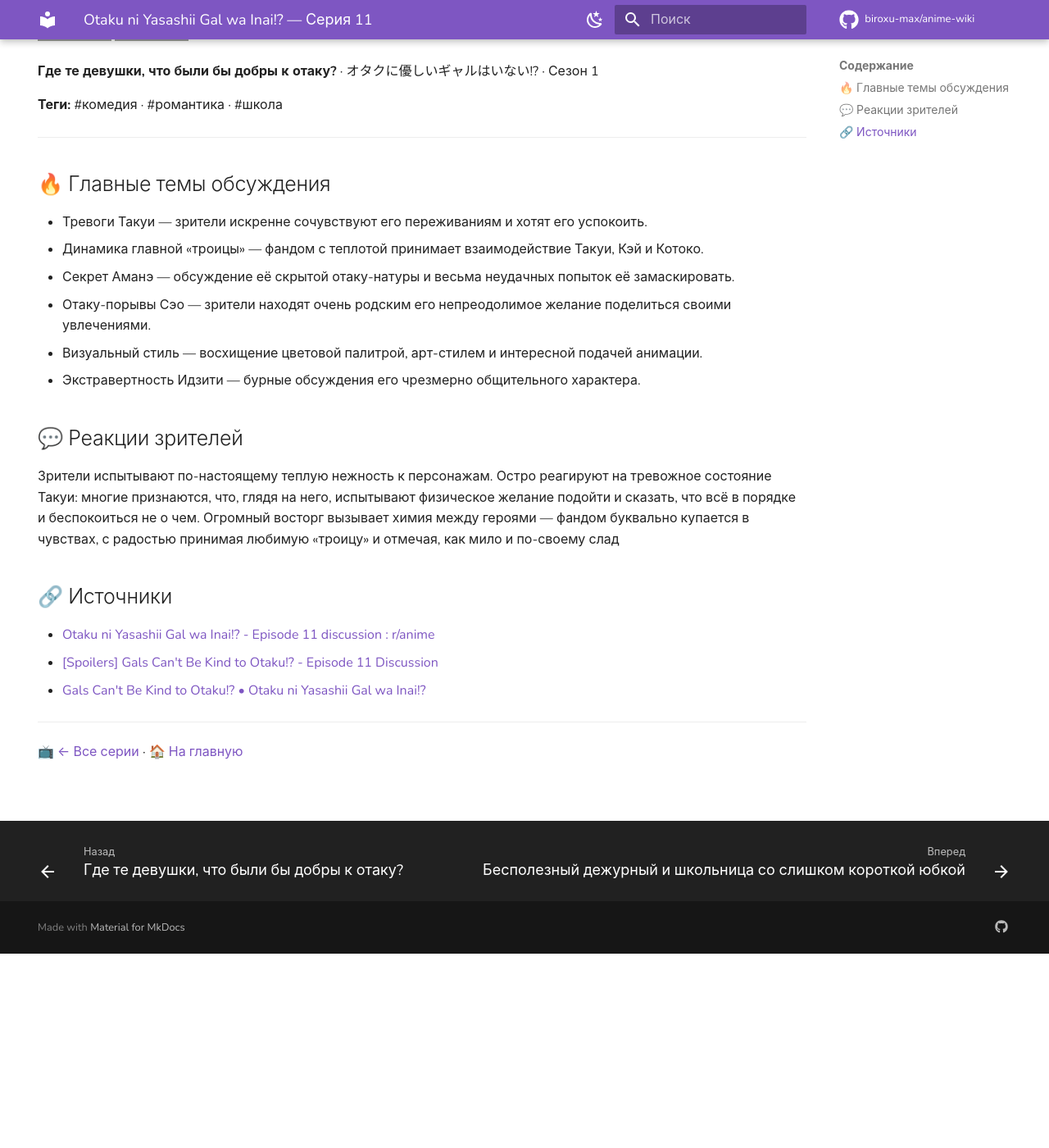
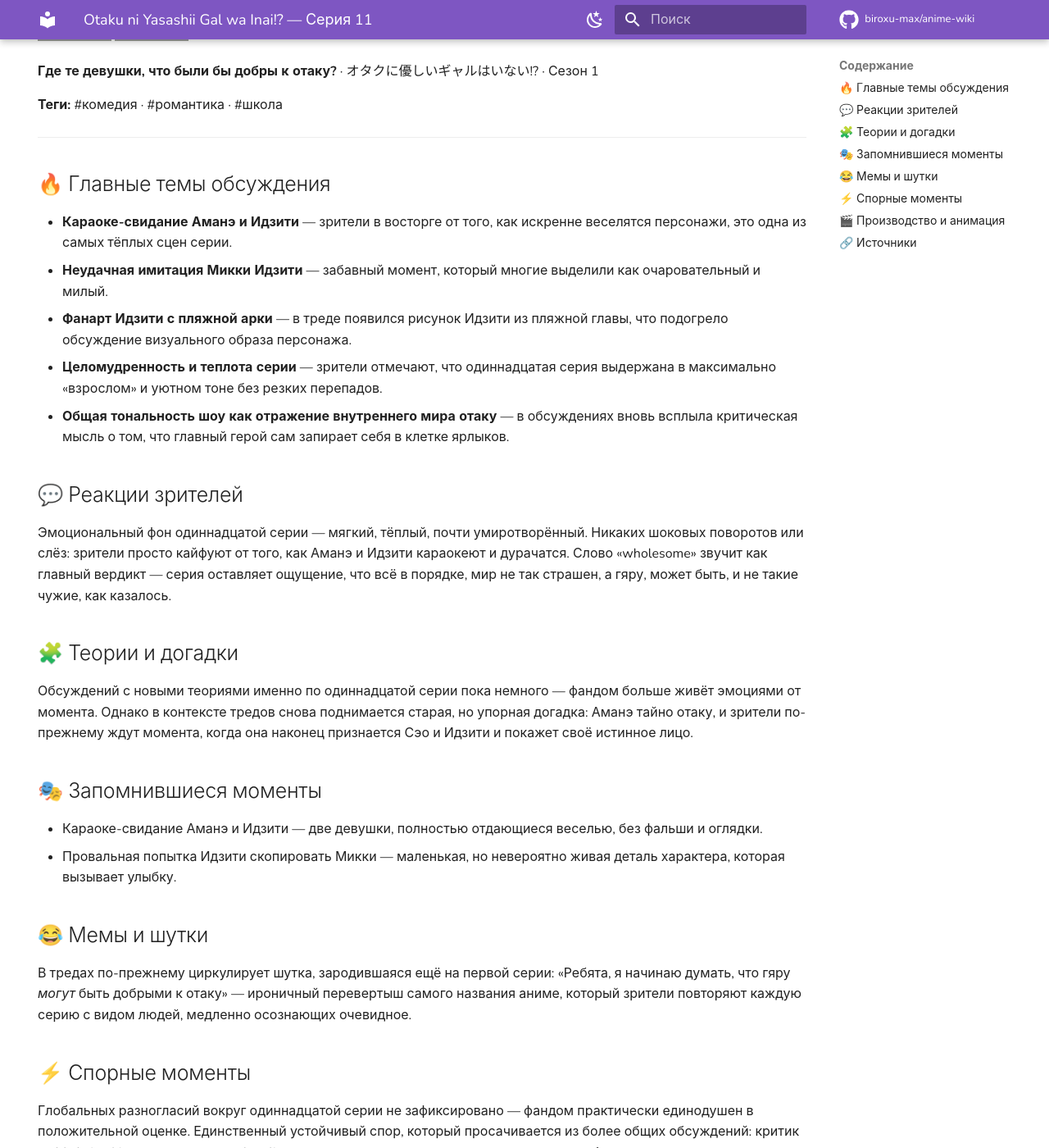
Before and after one commit to biroxu-max/anime-wiki, an MkDocs documentation site: the page built from docs/anime/otaku-yasashii-gal/ep-11.md, in a window 1280 px wide and 1400 px high, scrolled down 237 px. Shown: the whole window at 82% size. Built offline with MkDocs 1.6.1 and Material for MkDocs 9.7.7, drawn with Linux system fonts in a browser that asks for light colours; comment, search, counter and statistics services are not loaded; some of the changed text lies outside the part shown; grey boxes are pictures that could not be loaded.

Commit message:
chore(wiki): +otaku-yasashii-gal ep11

```diff
--- a/docs/anime/otaku-yasashii-gal/ep-11.md
+++ b/docs/anime/otaku-yasashii-gal/ep-11.md
@@ -18,21 +18,39 @@ hide:
 ---
 
 ## 🔥 Главные темы обсуждения
-- Тревоги Такуи — зрители искренне сочувствуют его переживаниям и хотят его успокоить.
-- Динамика главной «троицы» — фандом с теплотой принимает взаимодействие Такуи, Кэй и Котоко.
-- Секрет Аманэ — обсуждение её скрытой отаку-натуры и весьма неудачных попыток её замаскировать.
-- Отаку-порывы Сэо — зрители находят очень родским его непреодолимое желание поделиться своими увлечениями.
-- Визуальный стиль — восхищение цветовой палитрой, арт-стилем и интересной подачей анимации.
-- Экстравертность Идзити — бурные обсуждения его чрезмерно общительного характера.
+- **Караоке-свидание Аманэ и Идзити** — зрители в восторге от того, как искренне веселятся персонажи, это одна из самых тёплых сцен серии.
+- **Неудачная имитация Микки Идзити** — забавный момент, который многие выделили как очаровательный и милый.
+- **Фанарт Идзити с пляжной арки** — в треде появился рисунок Идзити из пляжной главы, что подогрело обсуждение визуального образа персонажа.
+- **Целомудренность и теплота серии** — зрители отмечают, что одиннадцатая серия выдержана в максимально «взрослом» и уютном тоне без резких перепадов.
+- **Общая тональность шоу как отражение внутреннего мира отаку** — в обсуждениях вновь всплыла критическая мысль о том, что главный герой сам запирает себя в клетке ярлыков.
 
 ## 💬 Реакции зрителей
-Зрители испытывают по-настоящему теплую нежность к персонажам. Остро реагируют на тревожное состояние Такуи: многие признаются, что, глядя на него, испытывают физическое желание подойти и сказать, что всё в порядке и беспокоиться не о чем. Огромный восторг вызывает химия между героями — фандом буквально купается в чувствах, с радостью принимая любимую «троицу» и отмечая, как мило и по-своему слад
+Эмоциональный фон одиннадцатой серии — мягкий, тёплый, почти умиротворённый. Никаких шоковых поворотов или слёз: зрители просто кайфуют от того, как Аманэ и Идзити караокеют и дурачатся. Слово «wholesome» звучит как главный вердикт — серия оставляет ощущение, что всё в порядке, мир не так страшен, а гяру, может быть, и не такие чужие, как казалось.
+
+## 🧩 Теории и догадки
+Обсуждений с новыми теориями именно по одиннадцатой серии пока немного — фандом больше живёт эмоциями от момента. Однако в контексте тредов снова поднимается старая, но упорная догадка: Аманэ тайно отаку, и зрители по-прежнему ждут момента, когда она наконец признается Сэо и Идзити и покажет своё истинное лицо.
+
+## 🎭 Запомнившиеся моменты
+- Караоке-свидание Аманэ и Идзити — две девушки, полностью отдающиеся веселью, без фальши и оглядки.
+- Провальная попытка Идзити скопировать Микки — маленькая, но невероятно живая деталь характера, которая вызывает улыбку.
+
+## 😂 Мемы и шутки
+В тредах по-прежнему циркулирует шутка, зародившаяся ещё на первой серии: «Ребята, я начинаю думать, что гяру *могут* быть добрыми к отаку» — ироничный перевертыш самого названия аниме, который зрители повторяют каждую серию с видом людей, медленно осознающих очевидное.
+
+## ⚡ Спорные моменты
+Глобальных разногласий вокруг одиннадцатой серии не зафиксировано — фандом практически единодушен в положительной оценке. Единственный устойчивый спор, который просачивается из более общих обсуждений: критик из MyAnimeList утверждает, что loneliness главного героя — целиком следствие его собственного «комплекса жертвы» и отказа выйти за рамки ярлыка «я тихий одинокий отаку». Часть аудитории с этим согласна, часть считает такую трактовку слишком жестокой и упрощающей.
+
+## 🎬 Производство и анимация
+Специфических замечаний по анимации именно одиннадцатой серии в обсуждениях нет. Однако зрители с первых эпизодов неизменно хвалят визуальный стиль проекта — цветовую палитру, арт и анимацию — называя их «интересными для взгляда» и явно выделяющими шоу на фоне соседей по сезону. Этот общий восторг передаётся и на новую серию: никто не жаловался на падение качества.
 
 ## 🔗 Источники
 
 - [Otaku ni Yasashii Gal wa Inai!? - Episode 11 discussion : r/anime](https://www.reddit.com/r/anime/comments/1u8dvar/gals_cant_be_kind_to_otaku_otaku_ni_yasashii_gal)
-- [[Spoilers] Gals Can't Be Kind to Otaku!? - Episode 11 Discussion](https://anilist.co/forum/thread/90586)
-- [Gals Can't Be Kind to Otaku!? • Otaku ni Yasashii Gal wa Inai!?](https://www.reddit.com/r/anime/comments/1sfwsp2/gals_cant_be_kind_to_otaku_otaku_ni_yasashii_gal)
+- [Otaku ni Yasashii Gal wa Inai!? (Gal Can't be Kind to Otaku!?)](https://www.reddit.com/r/OtakuNiYasashiiGal/best)
+- [Gals Can't Be Kind to Otaku!? • Otaku ni Yasashii Gal wa Inai!?](https://www.reddit.com/r/anime/comments/1sz2n1k/gals_cant_be_kind_to_otaku_otaku_ni_yasashii_gal)
+- [Otaku ni Yasashii Gal wa Inai!? - MyAnimeList](https://myanimelist.net/anime/62604/Otaku_ni_Yasashii_Gal_wa_Inai)
+- [Otaku ni Yasashii Gal wa Inai!? - Episode 1 discussion : r/anime](https://www.reddit.com/r/anime/comments/1sfwsp2/gals_cant_be_kind_to_otaku_otaku_ni_yasashii_gal)
+- [Otaku ni Yasashii Gal wa Inai!? - Episode 3 discussion : r/anime](https://www.reddit.com/r/anime/comments/1sspbzv/gals_cant_be_kind_to_otaku_otaku_ni_yasashii_gal)
 
 ---
 📺 [← Все серии](index.md) · [🏠 На главную](../../index.md)
```
Also changed, not shown: docs/anime/otaku-yasashii-gal/index.md (+1 -1 lines).
